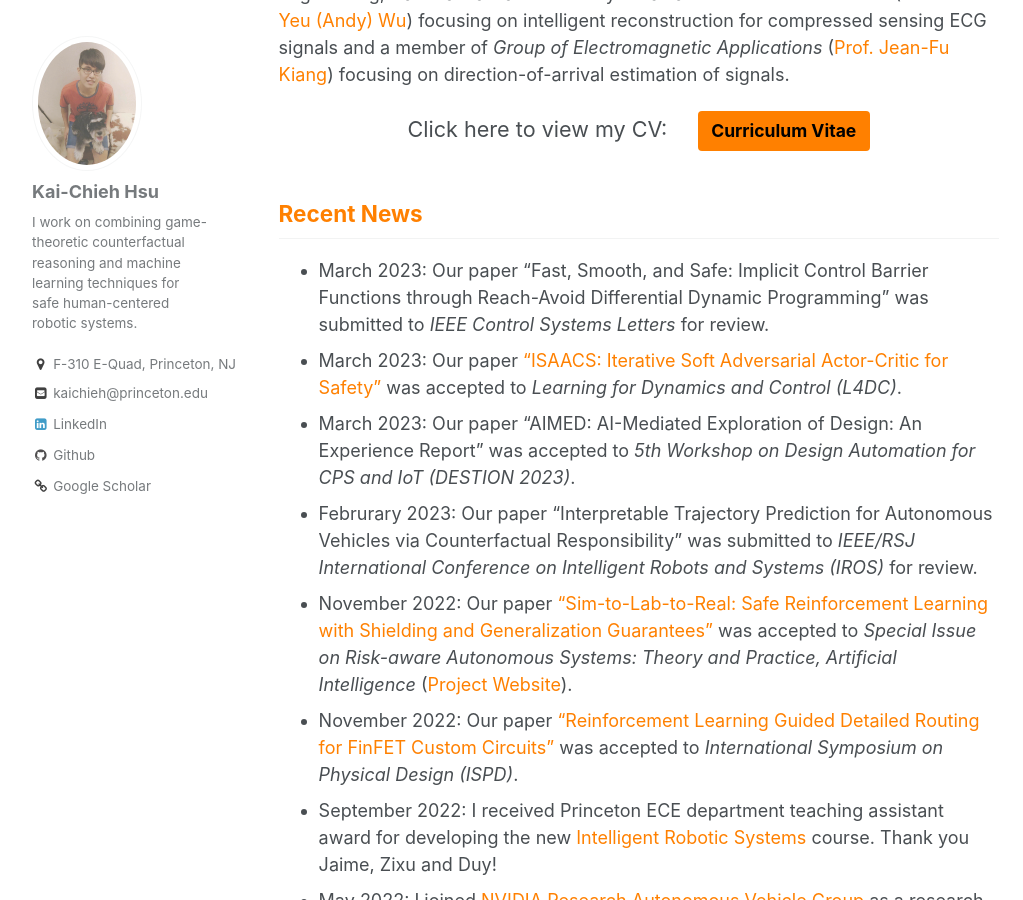
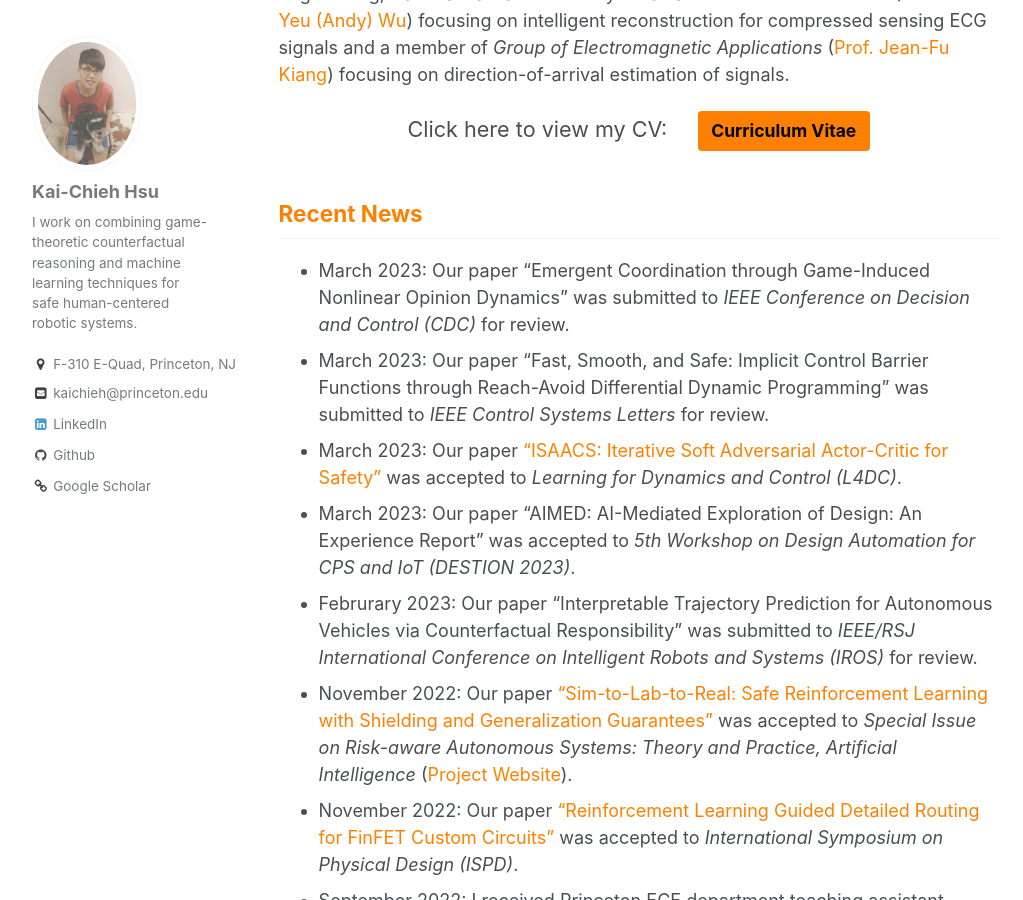
Before and after one commit to kaichiehhsu/kaichiehhsu.github.io, a Jekyll site: the page built from _pages/about.md, in a window 1280 px wide and 900 px high, scrolled down 560 px. Shown: the whole window, without its empty margins (26-1049 px from the left). Built offline with Jekyll 4.4.1, drawn with Linux system fonts in a browser that asks for light colours.

Commit message:
updates cv and news

```diff
--- a/_pages/about.md
+++ b/_pages/about.md
@@ -32,12 +32,13 @@ I was a member of *Access LAB* (<a href="http://access.ee.ntu.edu.tw/" style="co
   Recent News
 </h2>
 
+* March 2023: Our paper "Emergent Coordination through Game-Induced Nonlinear Opinion Dynamics" was submitted to *IEEE Conference on Decision and Control (CDC)* for review.
 * March 2023: Our paper "Fast, Smooth, and Safe: Implicit Control Barrier Functions through Reach-Avoid Differential Dynamic Programming" was submitted to *IEEE Control Systems Letters* for review.
 * March 2023: Our paper <a href="https://arxiv.org/abs/2212.03228" style="color: rgb(255, 128, 0)">"ISAACS: Iterative Soft Adversarial Actor-Critic for Safety"</a> was accepted to *Learning for Dynamics and Control (L4DC)*.
 * March 2023: Our paper "AIMED: AI-Mediated Exploration of Design: An Experience Report" was accepted to *5th Workshop on Design Automation for CPS and IoT (DESTION 2023)*.
 * Februrary 2023: Our paper "Interpretable Trajectory Prediction for Autonomous Vehicles via Counterfactual Responsibility" was submitted to *IEEE/RSJ International Conference on Intelligent Robots and Systems (IROS)* for review.
-* November 2022: Our paper <a href="https://www.sciencedirect.com/science/article/abs/pii/S0004370222001515" style="color: rgb(255, 128, 0)">"Sim-to-Lab-to-Real: Safe Reinforcement Learning with Shielding and Generalization Guarantees"</a> was accepted to *Special Issue on Risk-aware Autonomous Systems: Theory and Practice, Artificial Intelligence* (<a href="https://sites.google.com/princeton.edu/sim-to-lab-to-real" style="color: rgb(255, 128, 0)">Project Website</a>).
-* November 2022: Our paper <span style="color:rgb(255, 128, 0)">"Reinforcement Learning Guided Detailed Routing for FinFET Custom Circuits"</span> was accepted to *International Symposium on Physical Design (ISPD)*.
+* November 2022: Our paper <a href="https://www.sciencedirect.com/science/article/abs/pii/S0004370222001515" style="color: rgb(255, 128, 0)">"Sim-to-Lab-to-Real: Safe Reinforcement Learning with Shielding and Generalization Guarantees"</a> was accepted to *Special Issue on Risk-aware Autonomous Systems: Theory and Practice, Artificial Intelligence* (<a href="https://saferoboticslab.github.io/SimLabReal/" style="color: rgb(255, 128, 0)">Project Website</a>).
+* November 2022: Our paper <a href="https://dl.acm.org/doi/10.1145/3569052.3571874" style="color: rgb(255, 128, 0)">"Reinforcement Learning Guided Detailed Routing for FinFET Custom Circuits"</a> was accepted to *International Symposium on Physical Design (ISPD)*.
 * September 2022: I received Princeton ECE department teaching assistant award for developing the new <a href="https://ece.princeton.edu/news/robot-trucks-drive-students-solve-real-problems-modern-robotics" style="color: rgb(255, 128, 0)">Intelligent Robotic Systems</a> course. Thank you Jaime, Zixu and Duy!
 * May 2022: I joined <a href="https://nvr-avg.github.io/" style="color: rgb(255, 128, 0)">NVIDIA Research Autonomous Vehicle Group</a> as a research intern. I am fortunate to work with <a href="http://faculty.washington.edu/kymleung/" style="color: rgb(255, 128, 0)">Karen Leung</a>, <a href="https://nvr-avg.github.io/author/yuxiao-chen/" style="color: rgb(255, 128, 0)">Yuxiao Chen</a>, and <a href="https://web.stanford.edu/~pavone/" style="color: rgb(255, 128, 0)">Marco Pavone</a> on formalizing responsibility and infusing it into the prediction and planning modules of the autonomous vehicle software stack.
 * April 2022: Our paper <a href="https://arxiv.org/abs/2201.08355" style="color: rgb(255, 128, 0)">"Sim-to-Lab-to-Real: Safe Reinforcement Learning with Shielding and Generalization Guarantees"</a> was selected for oral presentation in ICLR workshop on Generalizable Policy Learning in the Physical World.
```
Also changed, not shown: _research/2022-01-20-Sim2Lab2Real.md (+1 -1 lines), 1 other file.
